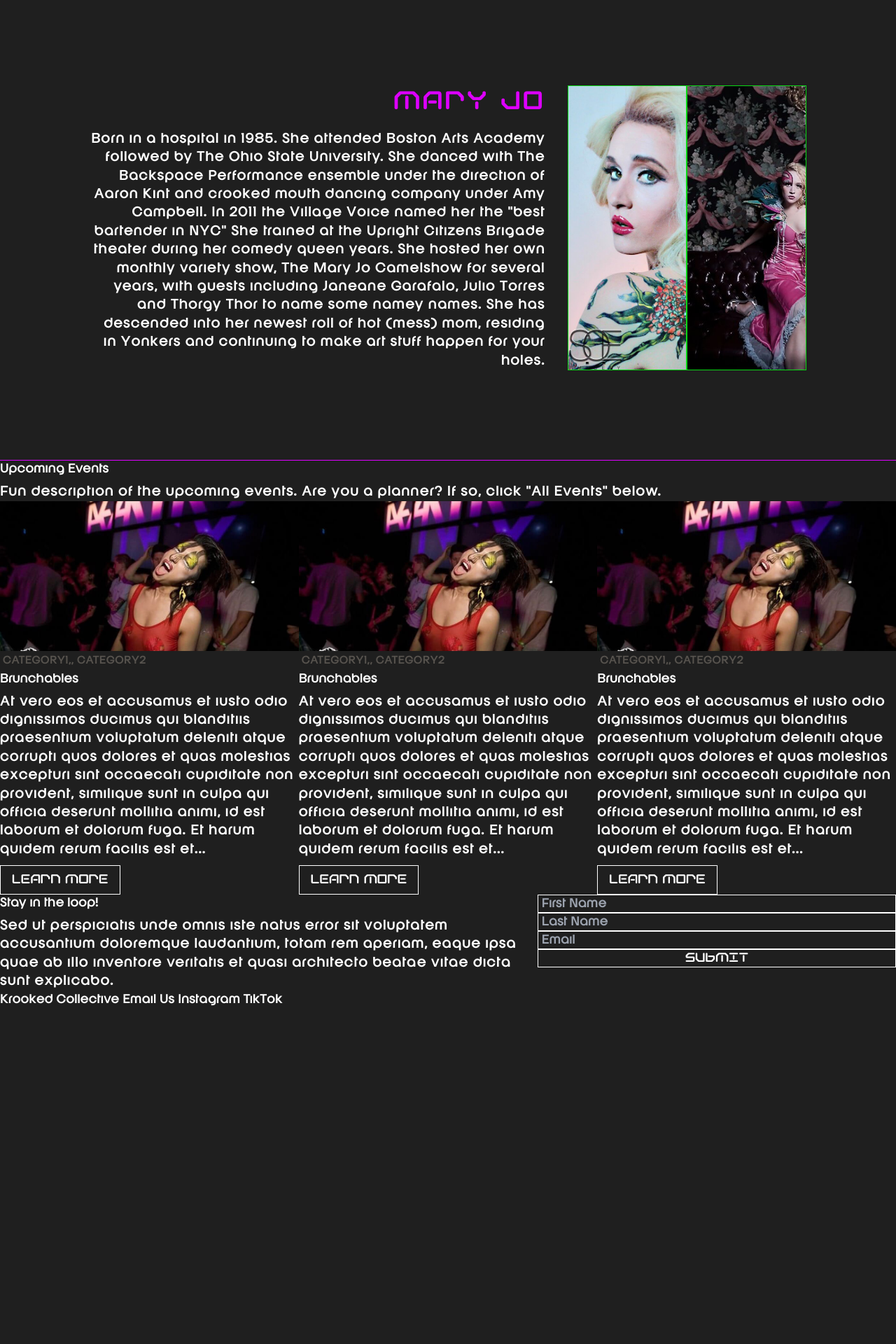
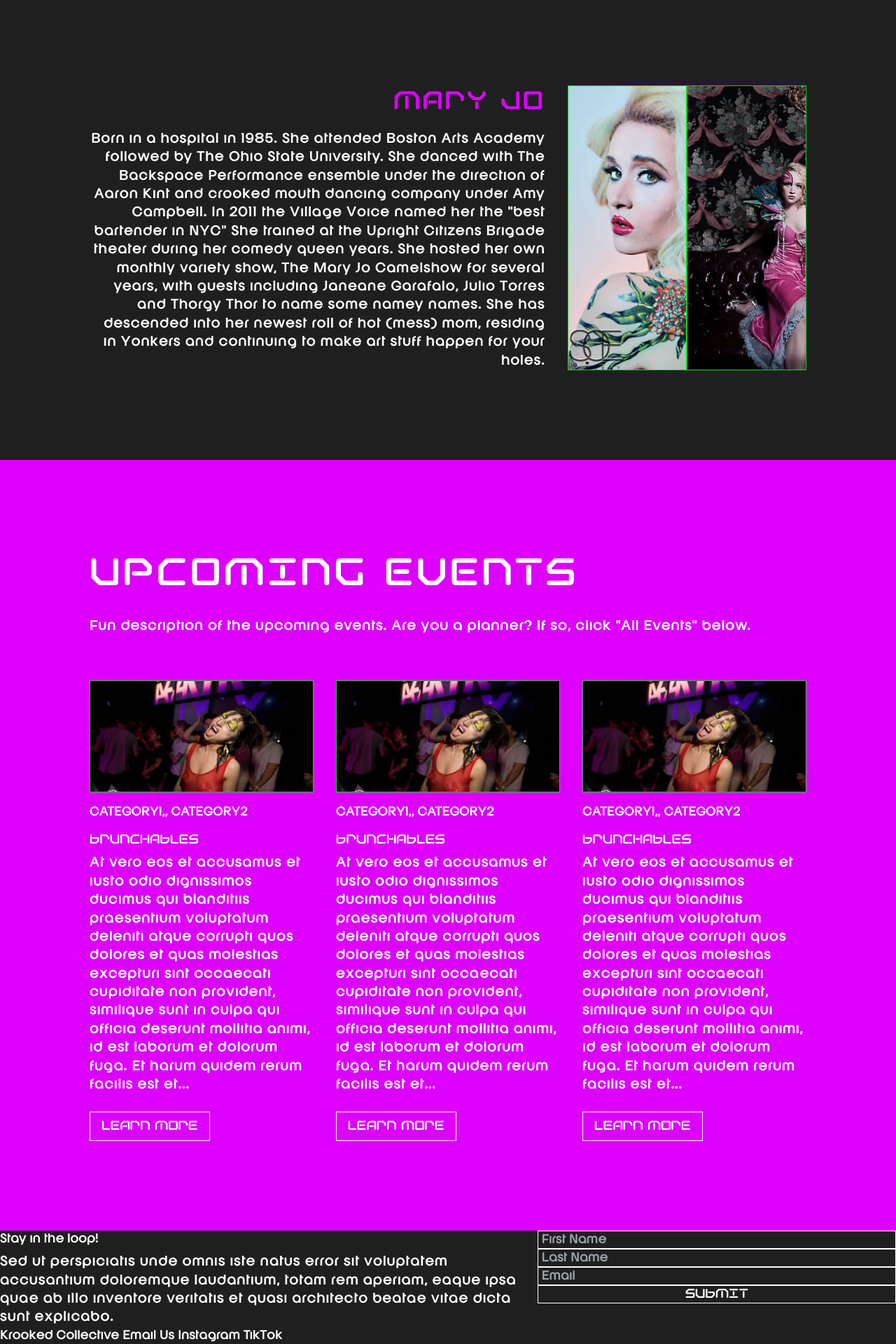
Before and after one commit to brittwoodard/krooked-collective, a Jekyll site: the page built from index.html, in a window 1280 px wide. Shown: the part 3173-5093 px from the top of the page at 70% size. Built offline with Jekyll 4.4.1, drawn with Linux system fonts in a browser that asks for light colours; some web fonts are replaced; before the commit the page ends 4613 px from its top, so only the background shows below that.

Commit message:
upcoming events

```diff
--- a/_includes/upcoming-events.html
+++ b/_includes/upcoming-events.html
@@ -1,17 +1,17 @@
-<section>
-    <div>
-        <h2>{{page.upcoming-events.heading}}</h2>
+<section class="bg-medium p-10p">
+    <div class="mb-16">
+        <h2 class="serif-lg">{{page.upcoming-events.heading}}</h2>
         <p>{{page.upcoming-events.description_html}}</p>
     </div>
 
-    <div class="grid grid-cols-3">
+    <div class="grid grid-cols-3 gap-8">
         {% for item in site.events limit:3 %}
         <div>
-            <div class="bg-image-style aspect-landscape" style="background-image:url('{{item.featured_image}}');"></div>
-            <span class="tag"> {{item.categories | join: ', ' }} </span>
-            <h3 class="margin-t-1"> {{item['event-name']}} </h3> <!-- Adjusted -->
+            <div class="bg-image-style aspect-landscape border border-light mb-4" style="background-image:url('{{item.featured_image}}');"></div>
+            <span class="uppercase"> {{item.categories | join: ', ' }} </span>
+            <h3 class="margin-t-1 font-serif mt-4"> {{item['event-name']}} </h3> <!-- Adjusted -->
             <p> {{item.description_html | strip_html | truncatewords: 50 }} </p> <!-- Adjusted -->
-            <a href="{{item.url}}" class="button">Learn More</a>
+            <a href="{{item.url}}" class="button mt-4 hover:text-light hover:border-light">Learn More</a>
         </div>
         {% endfor %}
 
--- a/assets/css/style.css
+++ b/assets/css/style.css
@@ -561,6 +561,10 @@ p:last-child {
   margin-top: 8rem;
   margin-bottom: 8rem;
 }
+.my-4 {
+  margin-top: 1rem;
+  margin-bottom: 1rem;
+}
 .mb-12 {
   margin-bottom: 3rem;
 }
@@ -587,6 +591,12 @@ p:last-child {
 }
 .mt-0 {
   margin-top: 0px;
+}
+.mb-8 {
+  margin-bottom: 2rem;
+}
+.mb-16 {
+  margin-bottom: 4rem;
 }
 .flex {
   display: flex;
@@ -661,6 +671,14 @@ p:last-child {
 .bg-transparent {
   background-color: transparent;
 }
+.bg-medium-alt {
+  --tw-bg-opacity: 1;
+  background-color: rgb(237 0 250 / var(--tw-bg-opacity));
+}
+.bg-medium {
+  --tw-bg-opacity: 1;
+  background-color: rgb(221 0 255 / var(--tw-bg-opacity));
+}
 .p-10p {
   padding: 10%;
 }
@@ -693,6 +711,9 @@ p:last-child {
 }
 .font-light {
   font-weight: 300;
+}
+.uppercase {
+  text-transform: uppercase;
 }
 .text-light {
   --tw-text-opacity: 1;
@@ -733,6 +754,31 @@ p:last-child {
 
 /* ----------- ADDITIONAL COMPONENTS  --------- */
 
+.hover\:border-white:hover {
+  --tw-border-opacity: 1;
+  border-color: rgb(255 255 255 / var(--tw-border-opacity));
+}
+
+.hover\:border-light:hover {
+  --tw-border-opacity: 1;
+  border-color: rgb(10 214 20 / var(--tw-border-opacity));
+}
+
+.hover\:bg-light-alt:hover {
+  --tw-bg-opacity: 1;
+  background-color: rgb(17 240 26 / var(--tw-bg-opacity));
+}
+
+.hover\:text-white:hover {
+  --tw-text-opacity: 1;
+  color: rgb(255 255 255 / var(--tw-text-opacity));
+}
+
+.hover\:text-light:hover {
+  --tw-text-opacity: 1;
+  color: rgb(10 214 20 / var(--tw-text-opacity));
+}
+
 @media (min-width: 640px) {
   .sm\:mb-0 {
     margin-bottom: 0px;
```
